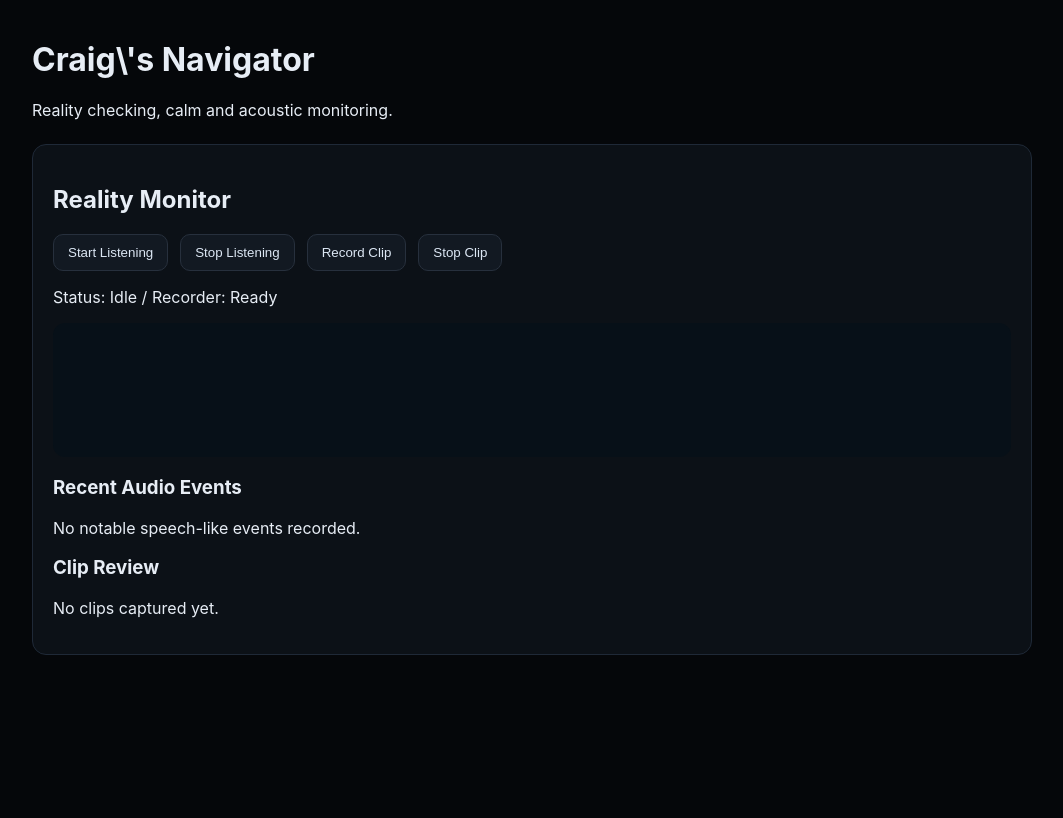
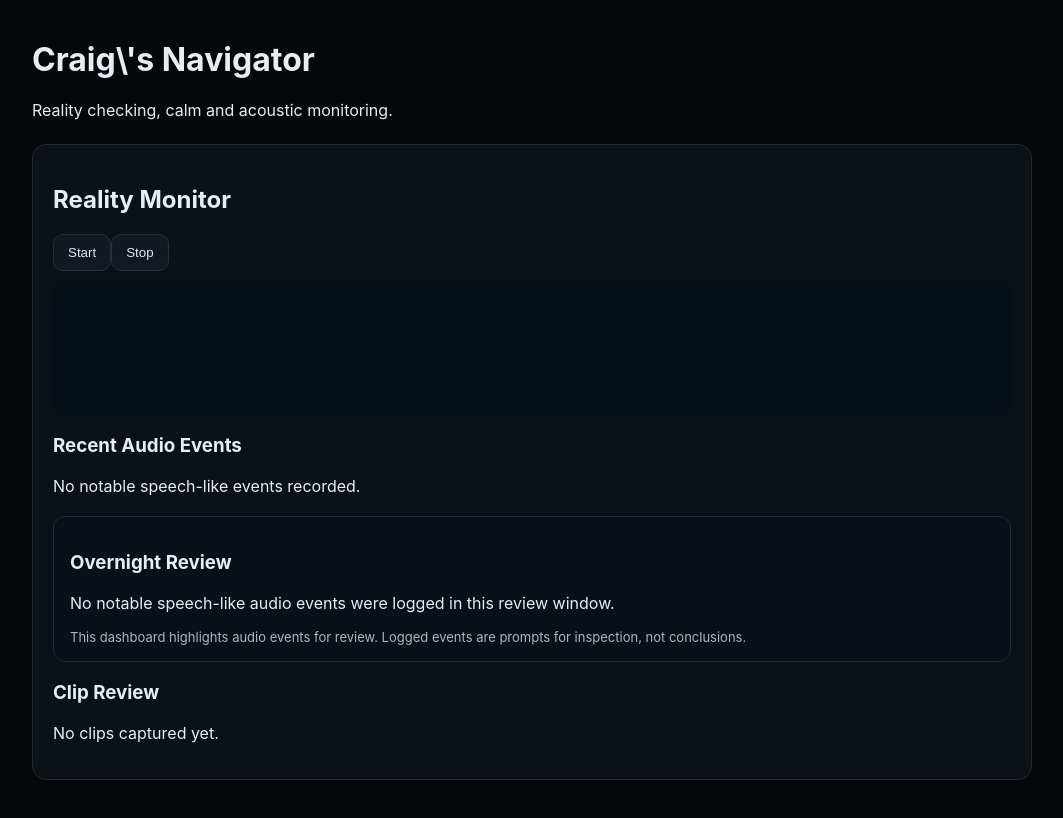
Before and after one commit to ocrowleymatt-stack/craigs-navigator, a React (Vite) app: page / in a window 1280 px wide. Shown: the whole page, without its empty margins (108-1171 px from the left). Built offline with nearby package versions, Linux system fonts and the light colour scheme.

Commit message:
Add overnight review panel

```diff
--- a/src/components/RealityMonitor.jsx
+++ b/src/components/RealityMonitor.jsx
@@ -4,20 +4,18 @@ import {useClipRecorder} from '../hooks/useClipRecorder';
 import WaveformBars from './WaveformBars';
 import EventTimeline from './EventTimeline';
 import ClipReview from './ClipReview';
+import OvernightDashboard from './OvernightDashboard';
+
 export default function RealityMonitor(){
  const audio=useAudioMonitor();
  const recorder=useClipRecorder();
  return <section style={{marginTop:24,padding:20,border:'1px solid #1f2937',borderRadius:14,background:'#0c1117'}}>
  <h2>Reality Monitor</h2>
-<div style={{display:'flex',gap:12,marginBottom:12,flexWrap:'wrap'}}>
-<button onClick={audio.start}>Start Listening</button>
-<button onClick={audio.stop}>Stop Listening</button>
-<button onClick={recorder.startClip}>Record Clip</button>
-<button onClick={recorder.stopClip}>Stop Clip</button>
-</div>
-<p>Status: {audio.isListening ? 'Listening' : 'Idle'} / Recorder: {recorder.isRecording ? 'Recording':'Ready'}</p>
+ <button onClick={audio.start}>Start</button>
+ <button onClick={audio.stop}>Stop</button>
  <WaveformBars history={audio.history}/>
-{audio.frame && <div><p>{audio.frame.label}</p><p>Speech probability: {audio.frame.speechProbability}%</p></div>}
  <EventTimeline history={audio.history}/>
+ <OvernightDashboard events={audio.overnightEvents}/>
  <ClipReview clips={recorder.clips}/>
-</section>}
+ </section>
+}
```
Lines whose indentation alone changed are shown as unchanged.
